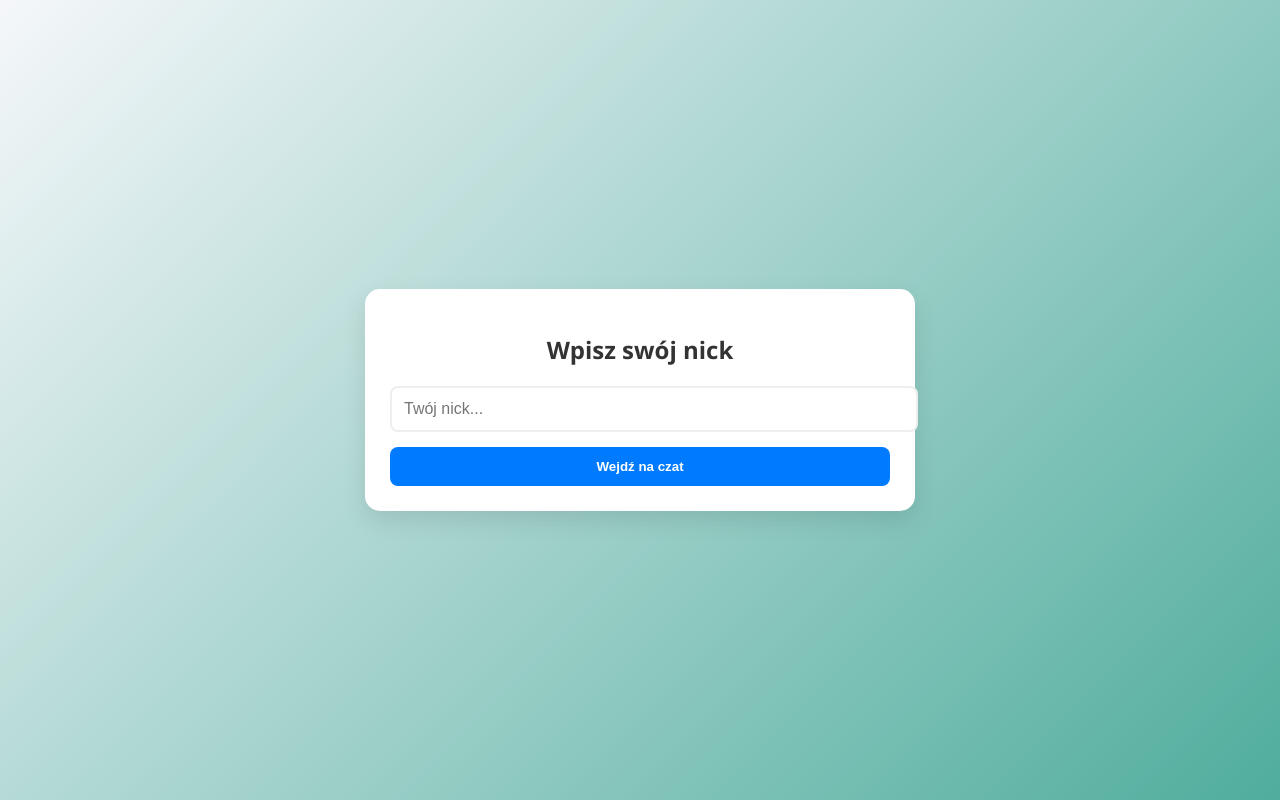
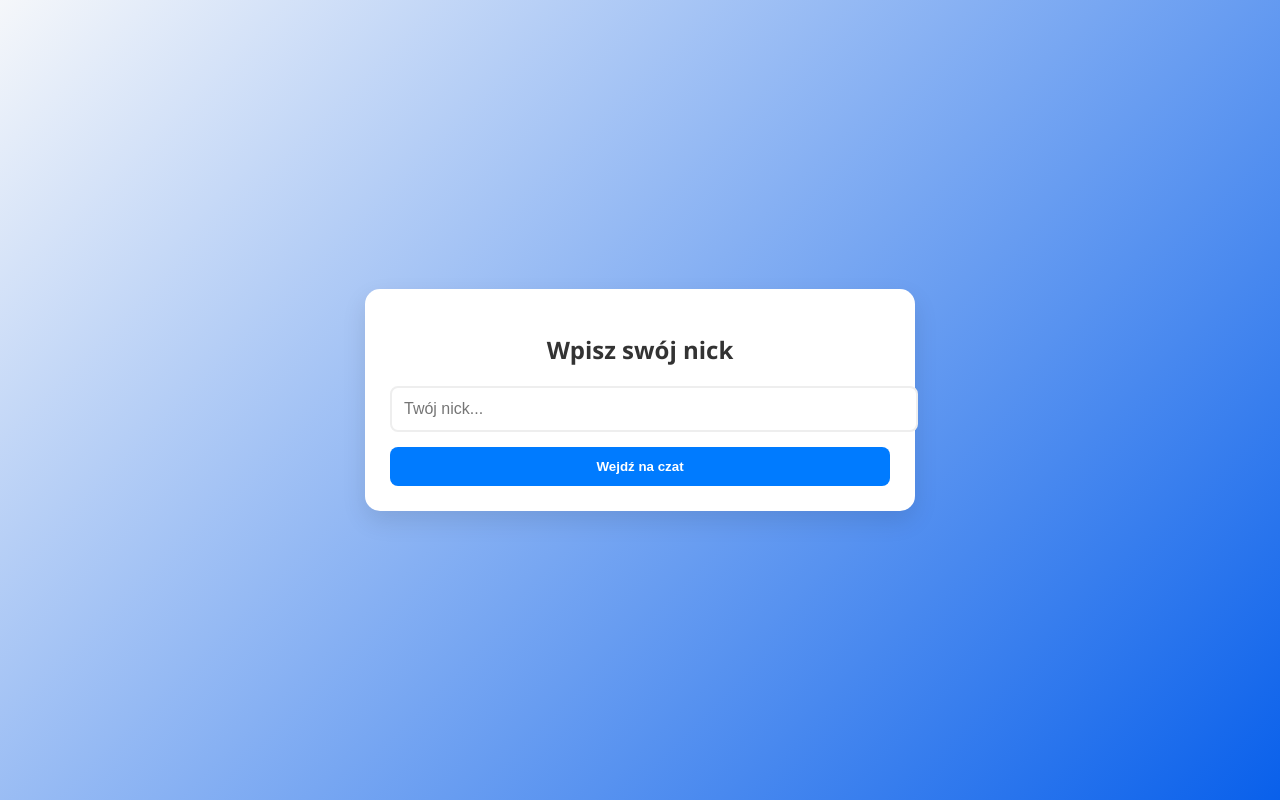
Before and after one commit to piotrpierozak/szkolenie, a plain HTML site: page kurs-react/index.html in a window 1280 px wide. Drawn offline with Linux system fonts and the light colour scheme.

Commit message:
projekt dalsza czesc 1

```diff
--- a/kurs-react/css/style.css
+++ b/kurs-react/css/style.css
@@ -3,7 +3,7 @@ body {
     margin: 0;
     padding: 0;
     font-family: 'Segoe UI', Tahoma, Geneva, Verdana, sans-serif;
-    background: linear-gradient(135deg, #f5f7fa 0%, #50ad9d 100%);
+    background: linear-gradient(135deg, #f5f7fa 0%, #0960eb 100%);
     display: flex;
     justify-content: center;
     align-items: center;
```
